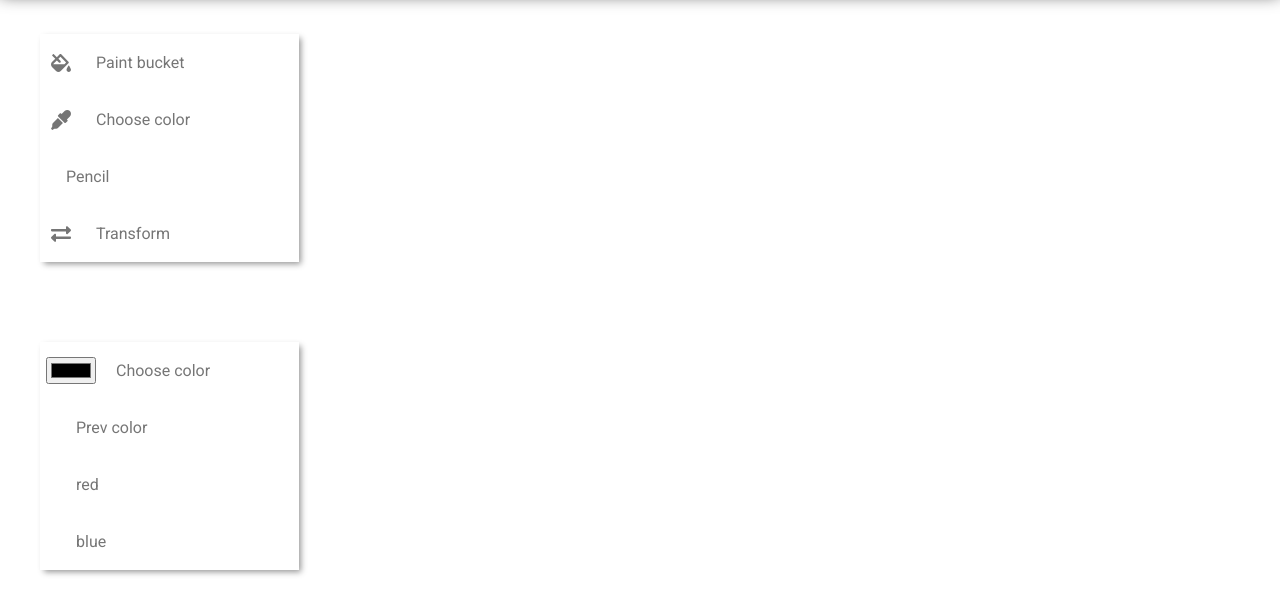
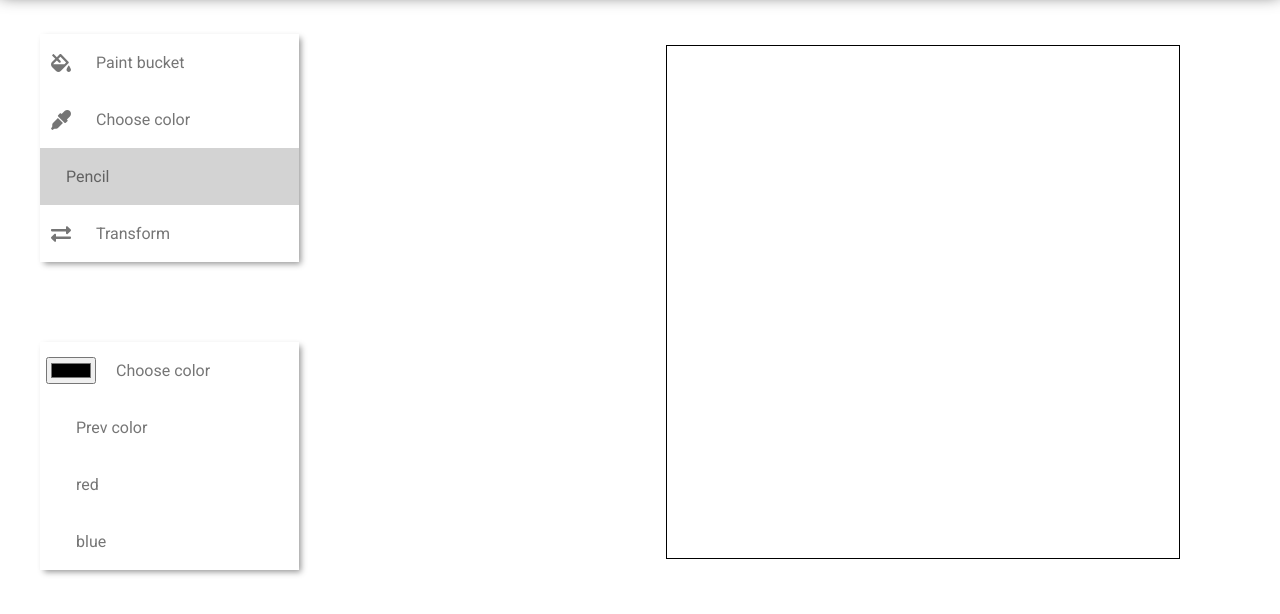
Before and after one commit to Dalnogirl/codejam-palette, a plain HTML site: page index.html in a window 1280 px wide. Shown: the part 54-668 px from the top of the page. Drawn offline with Linux system fonts and the light colour scheme.

Commit message:
add: minor styles

```diff
--- a/palette/style.css
+++ b/palette/style.css
@@ -381,6 +381,9 @@ textarea {
 .controls {
   height: 114px; }
 
+  .active {
+    background-color: lightgray !important;
+  }
 header {
   height: 48px;
   width: 100%;
@@ -394,6 +397,13 @@ main {
   justify-content: space-between; }
 
 canvas {
-  margin-right: 100px; }
+  margin-right: 100px;
+  border: 1px solid #000000; }
+
+.input-color {
+    border:none;
+    padding: none;
+
+}
 
 /*# sourceMappingURL=main.css.map */
```
